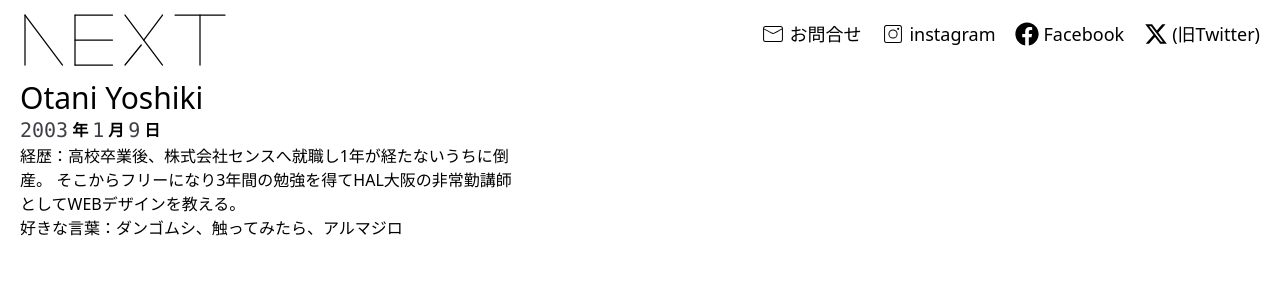
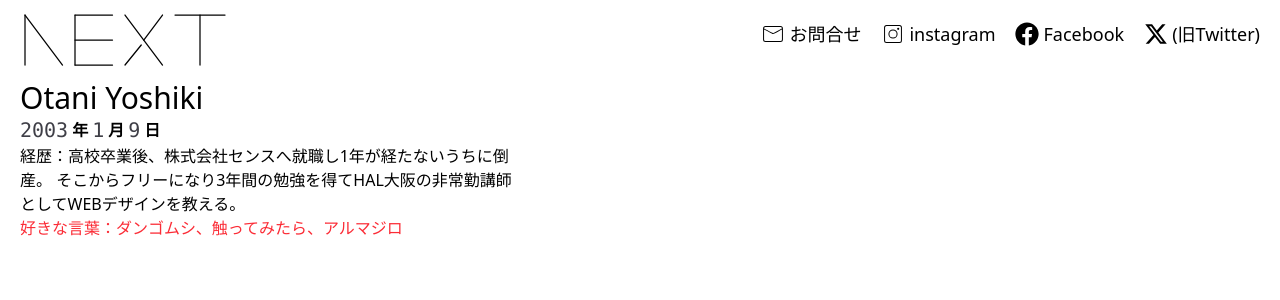
Before and after one commit to OTYK897/myportfolio, a Next.js app: page / in a window 1280 px wide. Shown: the top 300 px of the page. Built offline with nearby package versions, Linux system fonts and the light colour scheme.

Commit message:
code change main of h2text at red color

```diff
--- a/app/page.tsx
+++ b/app/page.tsx
@@ -45,7 +45,7 @@ export default async function Page() {
                 経歴：高校卒業後、株式会社センスへ就職し1年が経たないうちに倒産。
                 そこからフリーになり3年間の勉強を得てHAL大阪の非常勤講師としてWEBデザインを教える。
               </p>
-              <p>好きな言葉：ダンゴムシ、触ってみたら、アルマジロ</p>
+              <p className="text-red-500">好きな言葉：ダンゴムシ、触ってみたら、アルマジロ</p>
             </h3>
           </div>
         </section>
```
